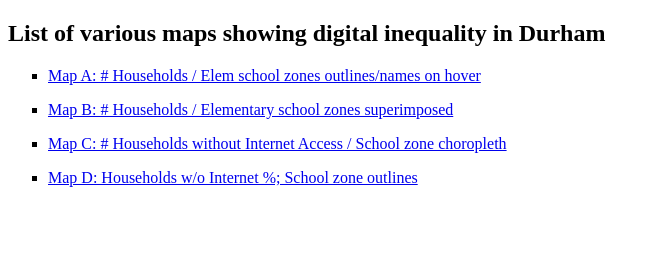
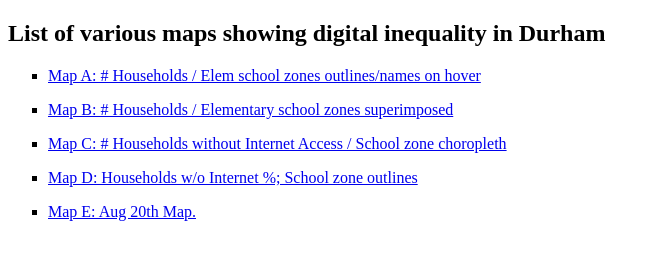
Before and after one commit to subkero/digital-durham, a plain HTML site: page index.html in a window 1280 px wide. Shown: the whole page, without its empty margins (0-657 px from the left). Drawn offline with Linux system fonts and the light colour scheme.

Commit message:
Add files via upload
Updated index to view multiple maps at once. Including Aug 20th Map.

```diff
--- a/index.html
+++ b/index.html
@@ -14,6 +14,7 @@
    <li><p> <a href="mymap039.html">Map B: # Households / Elementary school zones superimposed</a> </p></li>
    <li><p><a href="mymap034.html">Map C: # Households without Internet Access / School zone choropleth</a> </p></li>
     <li><p><a href="mymapA028b.html">Map D: Households  w/o Internet %; School zone outlines</a> </p></li>
+    <li><p><a href="mymapA028b.html">Map E: Aug 20th Map.</a> </p></li>
 </ul>
 
 
```
